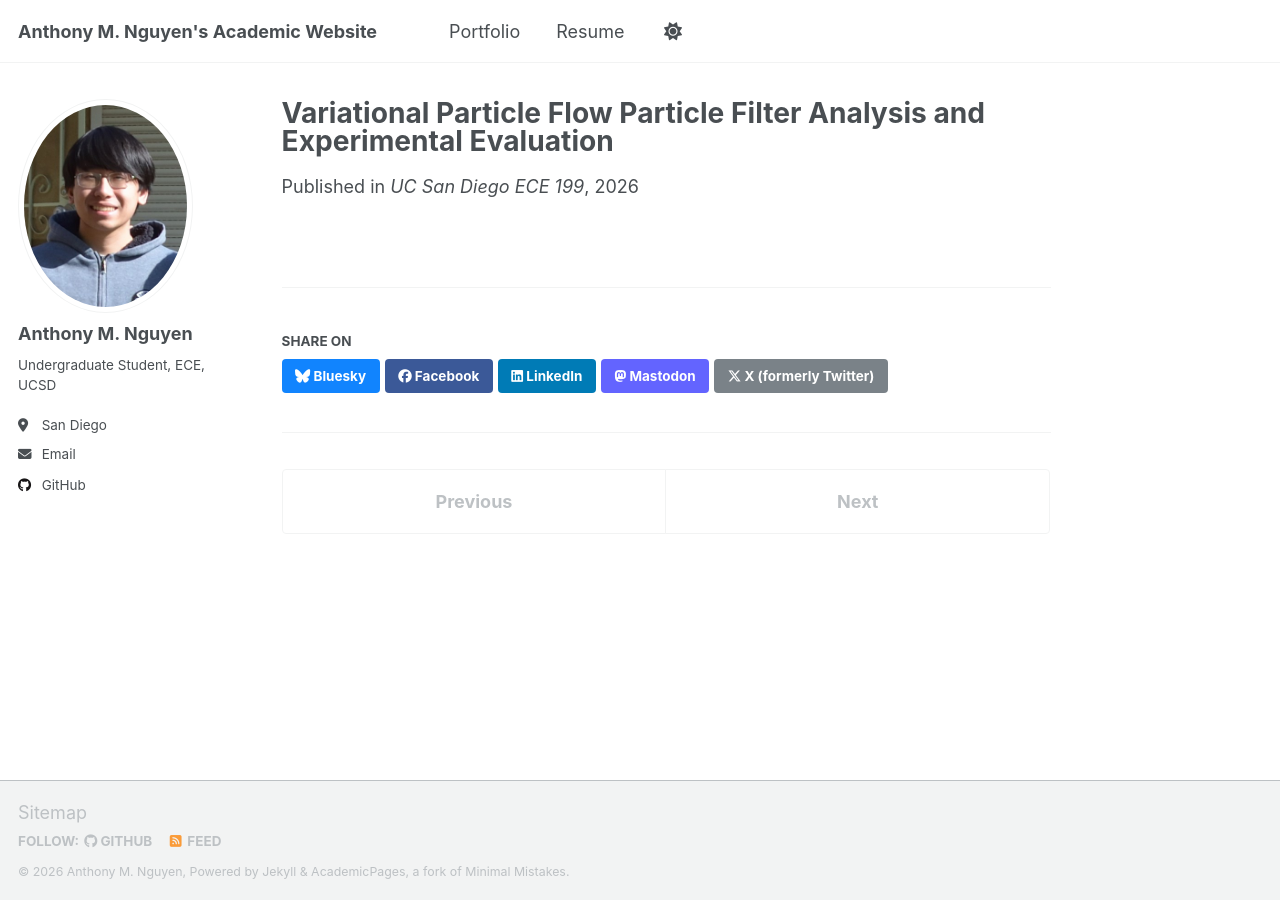
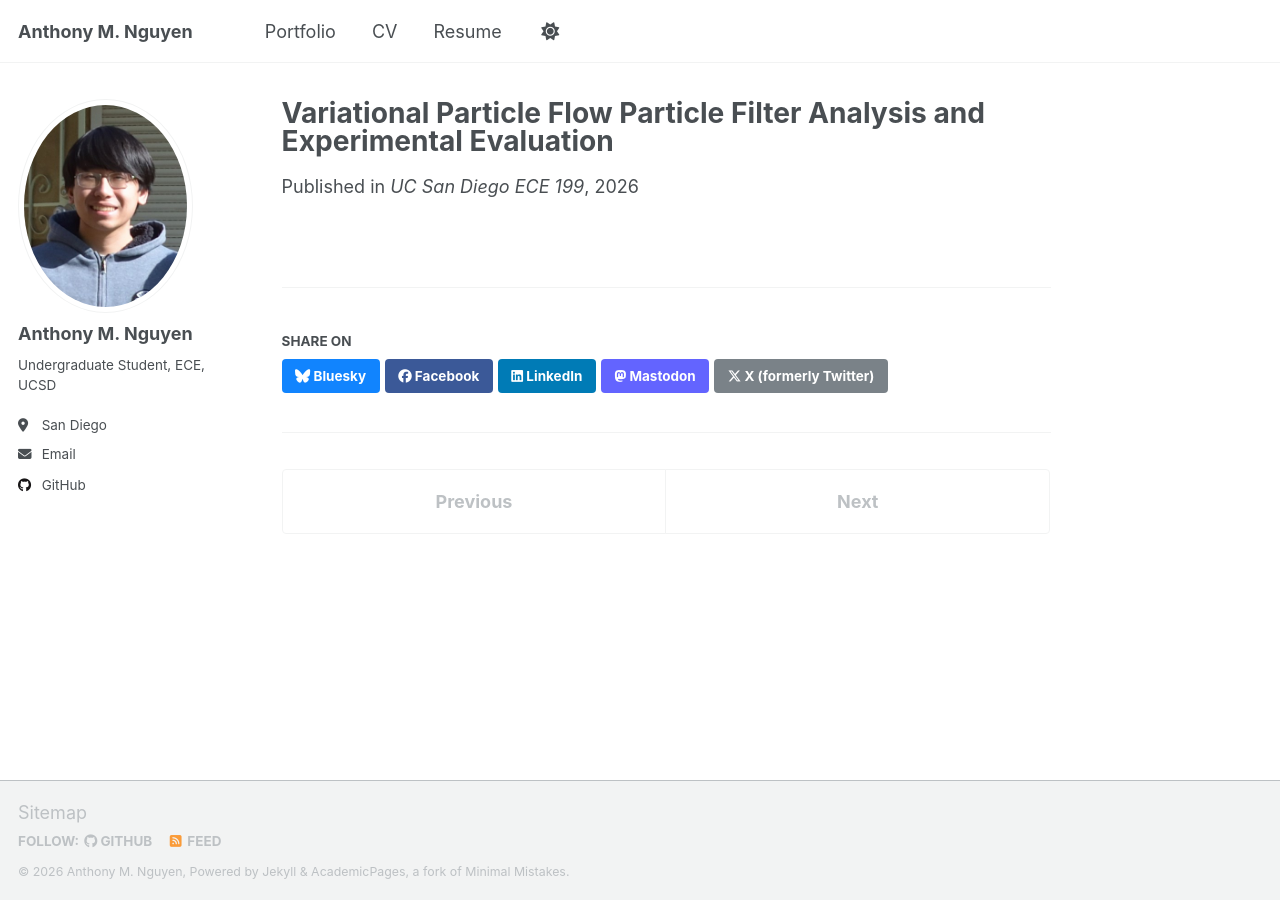
Before and after one commit to minhansd/minhansd.github.io, a Jekyll site: the page built from _portfolio/entries/pf_erl.md, in a window 1280 px wide. Built offline with Jekyll 4.4.1, drawn with Linux system fonts in a browser that asks for light colours; a script that is not in the unit is left out.

```diff
--- a/_config.yml
+++ b/_config.yml
@@ -9,10 +9,10 @@
 # Basic Site Settings
 locale                   : "en-US"
 site_theme               : "default" # Currently available options are "default", "air"
-title                    : "Anthony M. Nguyen's Academic Website"
+title                    : "Anthony M. Nguyen"
 title_separator          : "-"
 name                     : &name "Anthony M. Nguyen"
-description              : &description "Anthony M. Nguyen's academic portfolio"   # Update this with a general description of your site, this is the default if not overridden by a page
+description              : &description "Anthony M. Nguyen"   # Update this with a general description of your site, this is the default if not overridden by a page
 url                      : https://minhansd.github.io # The base hostname & protocol for your site e.g. "https://[your GitHub username].github.io",
                                                            # or if you already have some other page hosted on Github then use "https://[your GitHub username].github.io/[Your Repo Name]"
 baseurl                  : "" # the subpath of your site, e.g. "/blog"
--- a/_data/navigation.yml
+++ b/_data/navigation.yml
@@ -23,12 +23,12 @@ main:
   # - title: "Blog Posts"
   #   url: /year-archive/
 
+  - title: "CV"
+    url: /files/CV.pdf
+
   - title: "Resume"
     url: /files/resume.pdf
     external: true
-
-  # - title: "CV"
-  #   url: /cv/
 
   # - title: "CV"
   #   url: /cv-json/
```
Also changed, not shown: _portfolio/entries/pf_erl.md (+1 -0 lines), 1 other file.
